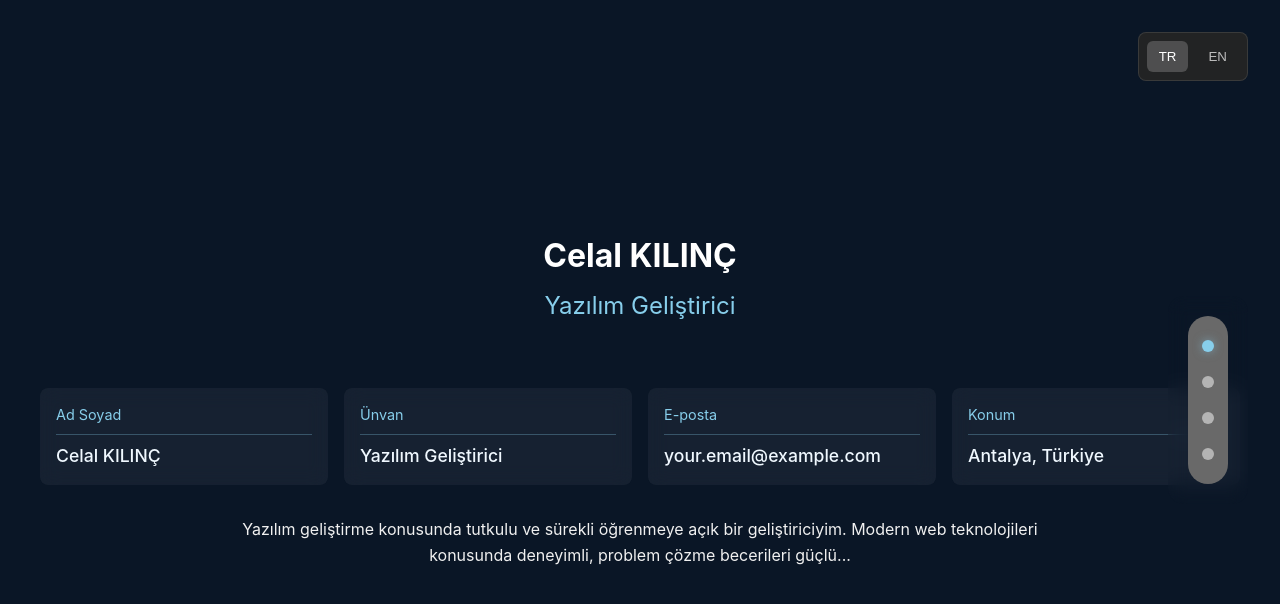
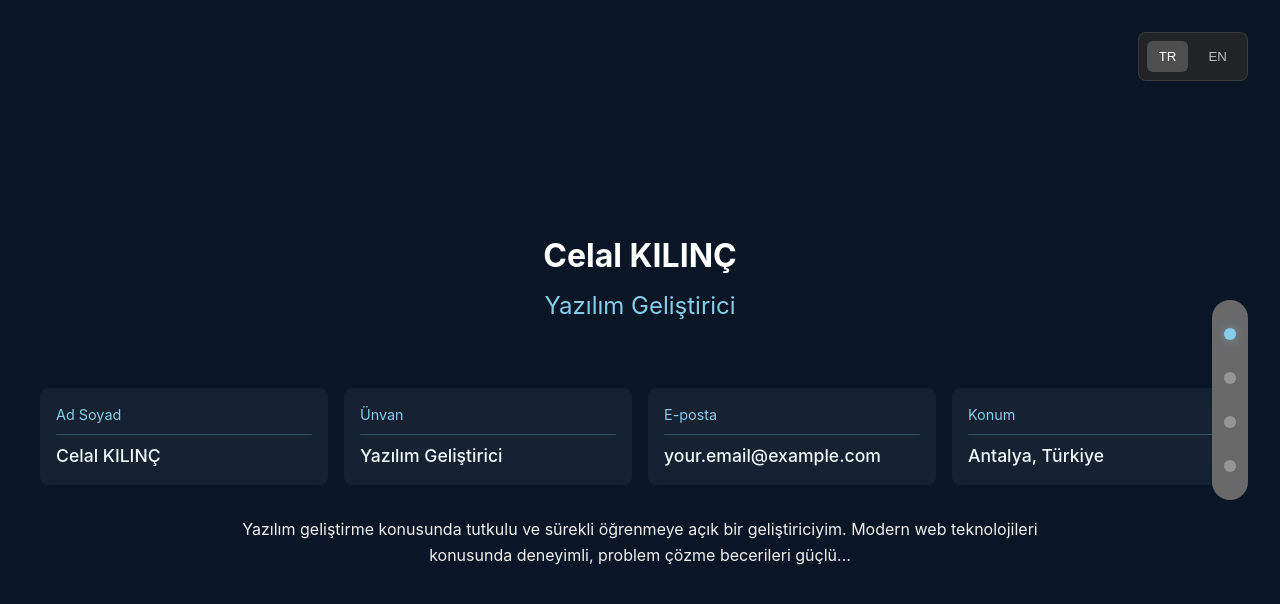
Before and after one commit to celalkilnc/career-canvas, a React (Vite) app: page / in a window 1280 px wide. Shown: the top 604 px of the page. Built offline with nearby package versions, Linux system fonts and the light colour scheme.

Commit message:
css added

```diff
--- a/src/components/common/switchbar/Switchbar.jsx
+++ b/src/components/common/switchbar/Switchbar.jsx
@@ -1,19 +1,83 @@
-import React from "react";
+import React, { useState, useEffect } from "react";
 import "./SwitchbarStyle.css";
-import SwtitchButton from "./SwtitchButton";
 import { useTranslation } from 'react-i18next';
 import '../../../styles/switchbar.css';
 
 function Switchbar() {
   const { t } = useTranslation();
+  const [activePage, setActivePage] = useState('information');
+
+  useEffect(() => {
+    let timeoutId;
+    const observer = new IntersectionObserver((entries) => {
+      entries.forEach(entry => {
+        if (entry.isIntersecting) {
+          if (timeoutId) clearTimeout(timeoutId);
+
+          timeoutId = setTimeout(() => {
+            // Görünürlük eşiğini düşürdük
+            if (entry.intersectionRatio >= 0.2) {
+              console.log('Active section:', entry.target.id); // Debug için
+              setActivePage(entry.target.id);
+            }
+          }, 50); // Gecikmeyi azalttık
+        }
+      });
+    }, {
+      // Daha sık kontrol için threshold değerlerini artırdık
+      threshold: [0, 0.1, 0.2, 0.3, 0.4, 0.5, 0.6, 0.7, 0.8, 0.9, 1.0],
+      // Gözlem alanını genişlettik
+      rootMargin: '-10% 0px -10% 0px'
+    });
+
+    const sections = ['information', 'experiance', 'education', 'projects'];
+    sections.forEach(sectionId => {
+      const element = document.getElementById(sectionId);
+      if (element) {
+        observer.observe(element);
+        console.log('Observing:', sectionId); // Debug için
+      }
+    });
+
+    return () => {
+      if (timeoutId) clearTimeout(timeoutId);
+      sections.forEach(sectionId => {
+        const element = document.getElementById(sectionId);
+        if (element) {
+          observer.unobserve(element);
+        }
+      });
+    };
+  }, []);
+
+  const handleClick = (section) => {
+    const element = document.getElementById(section);
+    if (element) {
+      element.scrollIntoView({
+        behavior: 'smooth',
+        block: 'start'
+      });
+      setActivePage(section);
+    }
+  };
 
   return (
     <nav className="switchbar">
       <ul className="switchBar">
-        <SwtitchButton path="information" label={t('sections.information')} />
-        <SwtitchButton path="experience" label={t('sections.experience')} />
-        <SwtitchButton path="education" label={t('sections.education')} />
-        <SwtitchButton path="projects" label={t('sections.projects')} />
+        {[
+          { id: 'information', label: t('sections.information') },
+          { id: 'experiance', label: t('sections.experience') },
+          { id: 'education', label: t('sections.education') },
+          { id: 'projects', label: t('sections.projects') }
+        ].map((section) => (
+          <li
+            key={section.id}
+            className={`switch-item ${activePage === section.id ? 'active' : ''}`}
+            onClick={() => handleClick(section.id)}
+          >
+            <div className={`switch-dot ${activePage === section.id ? 'active' : ''}`} />
+          </li>
+        ))}
       </ul>
     </nav>
   );
--- a/src/components/common/switchbar/SwitchbarStyle.css
+++ b/src/components/common/switchbar/SwitchbarStyle.css
@@ -1,3 +1,66 @@
+.switchbar {
+  position: fixed;
+  right: 2rem;
+  top: 50%;
+  transform: translateY(-50%);
+  z-index: 1000;
+}
+
+.switchBar {
+  display: flex;
+  flex-direction: column;
+  gap: 1rem;
+  background-color: rgba(10, 22, 38, 0.8);
+  padding: 1.5rem 0.5rem;
+  border-radius: 25px;
+  backdrop-filter: blur(10px);
+  list-style: none;
+}
+
+.switch-item {
+  cursor: pointer;
+  padding: 0.25rem;
+  transition: all 0.3s ease;
+}
+
+.switch-dot {
+  width: 12px;
+  height: 12px;
+  border-radius: 50%;
+  background-color: rgba(255, 255, 255, 0.3);
+  transition: all 0.3s ease;
+}
+
+.switch-dot:hover {
+  background-color: rgba(255, 255, 255, 0.5);
+  transform: scale(1.2);
+}
+
+.switch-dot.active {
+  background-color: #87CEEB;
+  box-shadow: 0 0 10px rgba(135, 206, 235, 0.5);
+}
+
+@media (max-width: 768px) {
+  .switchbar {
+    right: auto;
+    top: auto;
+    bottom: 2rem;
+    left: 50%;
+    transform: translateX(-50%);
+  }
+
+  .switchBar {
+    flex-direction: row;
+    padding: 0.5rem 1rem;
+  }
+
+  .switch-dot {
+    width: 10px;
+    height: 10px;
+  }
+}
+
 .container {
     position: fixed;
     width: 100%;
@@ -6,18 +69,6 @@
     justify-content: end;
     align-items: center;
     z-index: 1000;
-}
-
-.switchBar {
-    width: 2.5rem;
-    height: auto;
-    padding: 1.5rem 0.5rem;
-    display: flex;
-    flex-direction: column;
-    gap: 1rem;
-    background-color: rgba(10, 22, 38, 0.8);
-    border-radius: 25px;
-    backdrop-filter: blur(10px);
 }
 
 .switchItem {
--- a/src/pages/experiance/Experiance.jsx
+++ b/src/pages/experiance/Experiance.jsx
@@ -6,7 +6,7 @@ function Experiance() {
   const { t } = useTranslation();
 
   return (
-    <div id="experience" className="experiance">
+    <div id="experiance" className="experiance">
       <h1>{t('experience.title')}</h1>
       <div className="timeline">
         <div className="timeline-line"></div>
--- a/src/styles/switchbar.css
+++ b/src/styles/switchbar.css
@@ -2,7 +2,6 @@
   position: absolute;
   display: flex;
   gap: 1rem;
-  padding: 1.25rem;
   backdrop-filter: blur(10px);
   border-radius: 16px;
   z-index: 1000;
```
